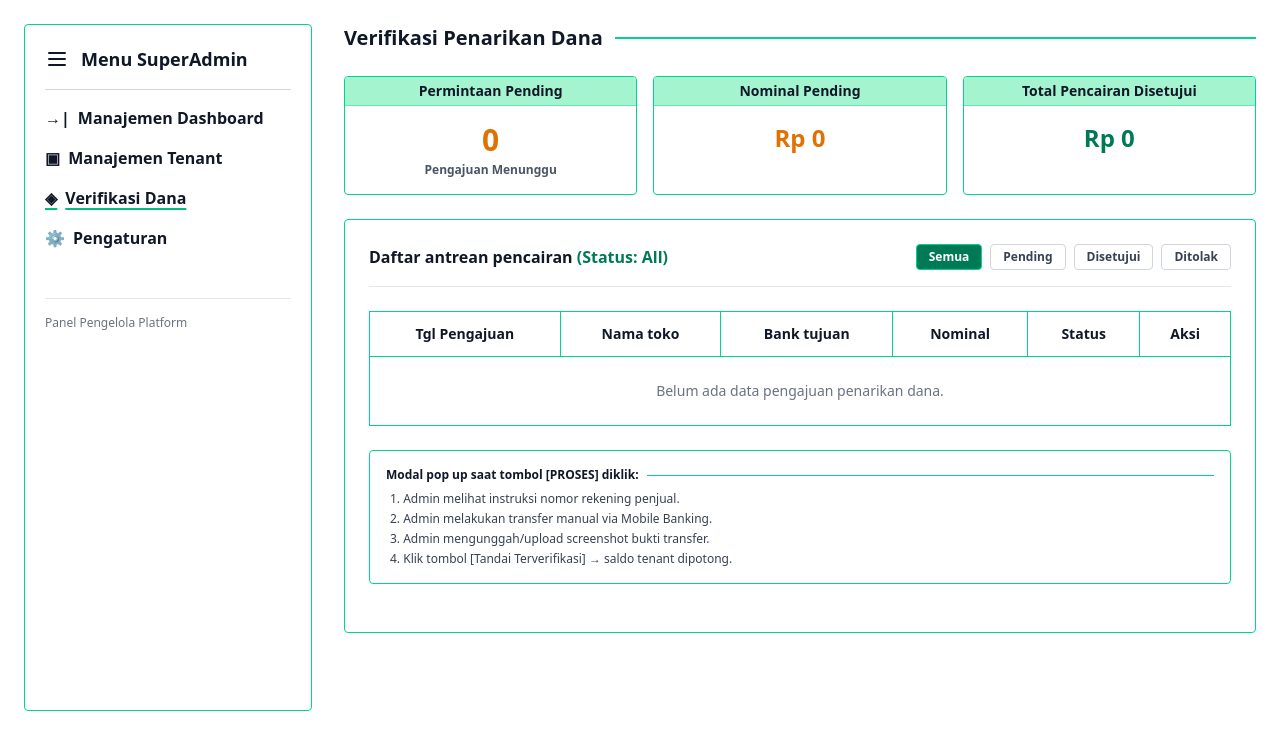
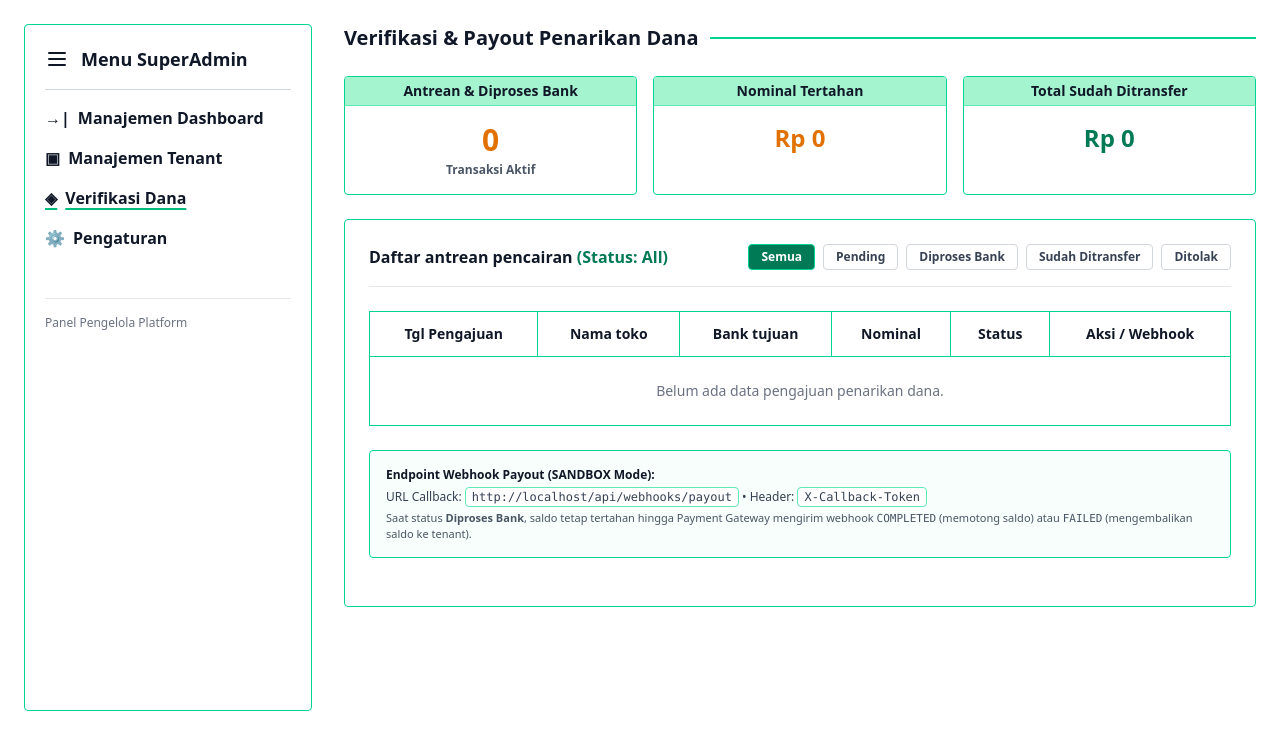
Before and after one commit to fashihunnajib/petmarket, a Laravel app: page /admin/withdrawals in a window 1280 px wide. Shown: the part 89-824 px from the top of the page. Run offline with Laravel 12, Linux system fonts and the light colour scheme; a user stored in the database is signed in; data comes from the database, SQL or seed files in the repository; data that the repository does not hold is empty; style sheets or scripts are compiled from the project's sources; some libraries are stand-ins or nearby versions.

Commit message:
feat: integrasi payout webhook dan manajemen rekening bank tenant

```diff
--- a/app/Modules/Admin/Http/Controllers/WithdrawalController.php
+++ b/app/Modules/Admin/Http/Controllers/WithdrawalController.php
@@ -4,30 +4,31 @@ namespace App\Modules\Admin\Http\Controllers;
 
 use App\Http\Controllers\Controller;
 use App\Models\Withdrawal;
+use App\Modules\Payments\Services\PayoutGatewayService;
 use Illuminate\Http\RedirectResponse;
 use Illuminate\Http\Request;
 use Illuminate\Support\Facades\DB;
 use Illuminate\Support\Facades\Schema;
 use Illuminate\View\View;
+use RuntimeException;
 
 class WithdrawalController extends Controller
 {
-    /**
-     * Menampilkan daftar pengajuan penarikan dana beserta statistik dan filter status.
-     */
     public function index(Request $request): View
     {
-        $currentStatus = $request->input('status', 'all');
+        $currentStatus = is_string($request->input('status')) ? $request->input('status') : 'all';
 
-        // 1. Kalkulasi Statistik Keuangan Ringkasan
-        $totalPending = Withdrawal::where('status', 'pending')->count();
-        $totalPendingAmount = Withdrawal::where('status', 'pending')->sum('amount');
-        $totalApproved = Withdrawal::where('status', 'approved')->sum('amount');
+        $totalPending = Withdrawal::whereIn('status', ['pending', 'processing'])->count();
+        $totalPendingAmount = Withdrawal::whereIn('status', ['pending', 'processing'])->sum('amount');
+        $totalApproved = Withdrawal::whereIn('status', ['approved', 'paid'])->sum('amount');
 
-        // 2. Query Data Penarikan Dana + Filter Tab Status
         $withdrawals = Withdrawal::with(['tenant', 'bankAccount'])
-            ->when(in_array($currentStatus, ['pending', 'approved', 'rejected']), function ($query) use ($currentStatus) {
-                $query->where('status', $currentStatus);
+            ->when(in_array($currentStatus, ['pending', 'processing', 'paid', 'approved', 'rejected'], true), function ($query) use ($currentStatus): void {
+                if ($currentStatus === 'paid') {
+                    $query->whereIn('status', ['paid', 'approved']);
+                } else {
+                    $query->where('status', $currentStatus);
+                }
             })
             ->latest()
             ->paginate(10)
@@ -42,10 +43,7 @@ class WithdrawalController extends Controller
         ));
     }
 
-    /**
-     * Menyetujui pengajuan penarikan dana.
-     */
-    public function approve(Withdrawal $withdrawal): RedirectResponse
+    public function approve(Withdrawal $withdrawal, PayoutGatewayService $payoutService): RedirectResponse
     {
         if ($withdrawal->status !== 'pending') {
             return redirect()
@@ -53,69 +51,54 @@ class WithdrawalController extends Controller
                 ->with('error', 'Pengajuan pencairan dana ini sudah pernah diproses.');
         }
 
-        DB::transaction(function () use ($withdrawal): void {
-            $amount = (int) $withdrawal->amount;
+        $reviewerId = auth()->id();
+        if (! is_numeric($reviewerId)) {
+            return redirect()->back()->with('error', 'Sesi Admin tidak valid.');
+        }
 
-            DB::table('withdrawals')
-                ->where('id', $withdrawal->id)
-                ->update([
-                    'status' => 'approved',
-                    'reviewed_by' => auth()->id(),
-                    'processed_at' => now(),
-                    'active_tenant_lock' => null,
-                    'updated_at' => now(),
-                ]);
-
-            $balance = DB::table('tenant_balances')
-                ->where('tenant_id', $withdrawal->tenant_id)
-                ->lockForUpdate()
-                ->first();
-
-            if ($balance !== null) {
-                $held = is_numeric($balance->held_amount ?? null) ? (int) $balance->held_amount : 0;
-                $available = is_numeric($balance->available_amount ?? null) ? (int) $balance->available_amount : 0;
-
-                if ($held >= $amount) {
-                    DB::table('tenant_balances')
-                        ->where('tenant_id', $withdrawal->tenant_id)
-                        ->update([
-                            'held_amount' => $held - $amount,
-                            'updated_at' => now(),
-                        ]);
-                } elseif ($available >= $amount) {
-                    DB::table('tenant_balances')
-                        ->where('tenant_id', $withdrawal->tenant_id)
-                        ->update([
-                            'available_amount' => $available - $amount,
-                            'updated_at' => now(),
-                        ]);
-                }
-            }
-
-            if (Schema::hasTable('ledger_entries')) {
-                DB::table('ledger_entries')->updateOrInsert(
-                    ['idempotency_key' => 'ledger-debit-'.$withdrawal->id],
-                    [
-                        'tenant_id' => $withdrawal->tenant_id,
-                        'withdrawal_id' => $withdrawal->id,
-                        'type' => 'withdrawal_debit',
-                        'available_delta' => 0,
-                        'held_delta' => -$amount,
-                        'created_at' => now(),
-                        'updated_at' => now(),
-                    ]
-                );
-            }
-        });
+        try {
+            $payoutService->dispatch((int) $withdrawal->id, (int) $reviewerId);
+        } catch (RuntimeException $e) {
+            return redirect()
+                ->back()
+                ->with('error', $e->getMessage());
+        }
 
         return redirect()
             ->back()
-            ->with('status', 'Pengajuan penarikan dana berhasil disetujui.');
+            ->with('status', 'Permintaan pencairan berhasil dikirim ke Payment Gateway (Diproses Bank). Menunggu konfirmasi Webhook.');
     }
 
-    /**
-     * Menolak pengajuan penarikan dana.
-     */
+    public function simulateWebhook(Request $request, Withdrawal $withdrawal, PayoutGatewayService $payoutService): RedirectResponse
+    {
+        if ($withdrawal->status !== 'processing') {
+            return redirect()
+                ->back()
+                ->with('error', 'Simulasi webhook hanya berlaku untuk transaksi berstatus Diproses Bank.');
+        }
+
+        $outcome = strtoupper((string) $request->input('outcome', 'COMPLETED'));
+        $gatewayStatus = $outcome === 'FAILED' ? 'FAILED' : 'COMPLETED';
+
+        $payload = [
+            'event' => 'disbursement.updated',
+            'external_id' => (string) $withdrawal->idempotency_key,
+            'status' => $gatewayStatus,
+            'amount' => (int) $withdrawal->amount,
+            'bank_code' => $withdrawal->bankAccount?->bank_code,
+            'processed_at' => now()->toIso8601String(),
+        ];
+
+        $result = $payoutService->handleWebhook(
+            (string) config('services.payout.webhook_token', ''),
+            $payload
+        );
+
+        return redirect()
+            ->back()
+            ->with('status', 'Webhook diterima ('.$gatewayStatus.'): '.$result['message']);
+    }
+
     public function reject(Withdrawal $withdrawal): RedirectResponse
     {
         if ($withdrawal->status !== 'pending') {
--- a/app/Modules/Admin/routes/admin.php
+++ b/app/Modules/Admin/routes/admin.php
@@ -25,6 +25,7 @@ PortalRoutes::admin(function (): void {
     Route::get('/withdrawals', [WithdrawalController::class, 'index'])->name('withdrawals.index');
     Route::post('/withdrawals/{withdrawal}/approve', [WithdrawalController::class, 'approve'])->name('withdrawals.approve');
     Route::post('/withdrawals/{withdrawal}/reject', [WithdrawalController::class, 'reject'])->name('withdrawals.reject');
+    Route::post('/withdrawals/{withdrawal}/webhook-simulate', [WithdrawalController::class, 'simulateWebhook'])->name('withdrawals.webhook-simulate');
 
     // Rute Pengaturan
     Route::get('/settings', [SettingController::class, 'index'])->name('settings.index');
--- a/bootstrap/app.php
+++ b/bootstrap/app.php
@@ -11,6 +11,7 @@ use Illuminate\Http\Request;
 return Application::configure(basePath: dirname(__DIR__))
     ->withRouting(
         web: __DIR__.'/../routes/web.php',
+        api: __DIR__.'/../routes/api.php',
         commands: __DIR__.'/../routes/console.php',
         channels: __DIR__.'/../routes/channels.php',
         health: '/up',
@@ -22,6 +23,7 @@ return Application::configure(basePath: dirname(__DIR__))
             PortalRoutes::tenant(base_path('routes/tenant.php'));
             PortalRoutes::admin(base_path('routes/admin.php'));
         },
+
     )
     ->withMiddleware(function (Middleware $middleware): void {
         $middleware->alias([
--- a/config/services.php
+++ b/config/services.php
@@ -42,4 +42,11 @@ return [
         'fake_unavailable' => (bool) env('QRIS_FAKE_UNAVAILABLE', false),
     ],
 
+    'payout' => [
+        'driver' => env('PAYOUT_DRIVER', 'sandbox'),
+        'base_url' => env('PAYOUT_BASE_URL', 'https://api.xendit.co'),
+        'secret_key' => env('PAYOUT_SECRET_KEY', ''),
+        'webhook_token' => env('PAYOUT_WEBHOOK_TOKEN', 'petmarket-payout-webhook-secret'),
+    ],
+
 ];
--- a/resources/views/admin/withdrawals/index.blade.php
+++ b/resources/views/admin/withdrawals/index.blade.php
@@ -1,12 +1,10 @@
 <x-layouts.admin title="Verifikasi Dana">
     <div class="space-y-6">
-        <!-- Header Judul dengan Garis Hijau -->
         <div class="flex items-center gap-3">
-            <h2 class="text-xl font-bold text-gray-900 whitespace-nowrap">Verifikasi Penarikan Dana</h2>
+            <h2 class="text-xl font-bold text-gray-900 whitespace-nowrap">Verifikasi & Payout Penarikan Dana</h2>
             <div class="h-[2px] w-full bg-emerald-400"></div>
         </div>
 
-        <!-- Alert Flash Message -->
         @if (session('status'))
             <div class="rounded-sm border border-emerald-400 bg-emerald-50 p-4 text-sm font-medium text-emerald-800">
                 {{ session('status') }}
@@ -19,21 +17,20 @@
             </div>
         @endif
 
-        <!-- Kartu Summary Financial Status -->
         <div class="grid gap-4 sm:grid-cols-3">
             <div class="overflow-hidden rounded-sm border border-emerald-400 bg-white text-center">
                 <div class="border-b border-emerald-300 bg-emerald-200 py-1 text-sm font-semibold text-gray-900">
-                    Permintaan Pending
+                    Antrean & Diproses Bank
                 </div>
                 <div class="p-4">
                     <div class="text-3xl font-black text-amber-600">{{ $totalPending }}</div>
-                    <div class="mt-1 text-xs font-semibold text-gray-600">Pengajuan Menunggu</div>
+                    <div class="mt-1 text-xs font-semibold text-gray-600">Transaksi Aktif</div>
                 </div>
             </div>
 
             <div class="overflow-hidden rounded-sm border border-emerald-400 bg-white text-center">
                 <div class="border-b border-emerald-300 bg-emerald-200 py-1 text-sm font-semibold text-gray-900">
-                    Nominal Pending
+                    Nominal Tertahan
                 </div>
                 <div class="p-4">
                     <div class="text-2xl font-black text-amber-600">
@@ -44,7 +41,7 @@
 
             <div class="overflow-hidden rounded-sm border border-emerald-400 bg-white text-center">
                 <div class="border-b border-emerald-300 bg-emerald-200 py-1 text-sm font-semibold text-gray-900">
-                    Total Pencairan Disetujui
+                    Total Sudah Ditransfer
                 </div>
                 <div class="p-4">
                     <div class="text-2xl font-black text-emerald-700">
@@ -54,15 +51,12 @@
             </div>
         </div>
 
-        <!-- Box Utama Tabel & Filter -->
         <div class="rounded-sm border border-emerald-400 bg-white p-6 space-y-6">
-            <!-- Filter Status & Subheader -->
             <div class="flex flex-col gap-3 sm:flex-row sm:items-center sm:justify-between border-b border-gray-200 pb-4">
                 <h3 class="text-base font-bold text-gray-900">
                     Daftar antrean pencairan <span class="text-emerald-700">(Status: {{ ucfirst($currentStatus) }})</span>
                 </h3>
 
-                <!-- Tab Filter Status -->
                 <div class="flex flex-wrap items-center gap-2">
                     <a href="{{ route('admin.withdrawals.index', ['status' => 'all']) }}"
                        class="rounded-sm border px-3 py-1 text-xs font-bold transition {{ $currentStatus === 'all' ? 'border-emerald-400 bg-emerald-700 text-white' : 'border-gray-300 bg-white text-gray-700 hover:bg-gray-100' }}">
@@ -72,9 +66,13 @@
                        class="rounded-sm border px-3 py-1 text-xs font-bold transition {{ $currentStatus === 'pending' ? 'border-amber-400 bg-amber-500 text-white' : 'border-gray-300 bg-white text-gray-700 hover:bg-gray-100' }}">
                         Pending
                     </a>
-                    <a href="{{ route('admin.withdrawals.index', ['status' => 'approved']) }}"
-                       class="rounded-sm border px-3 py-1 text-xs font-bold transition {{ $currentStatus === 'approved' ? 'border-emerald-400 bg-emerald-600 text-white' : 'border-gray-300 bg-white text-gray-700 hover:bg-gray-100' }}">
-                        Disetujui
+                    <a href="{{ route('admin.withdrawals.index', ['status' => 'processing']) }}"
+                       class="rounded-sm border px-3 py-1 text-xs font-bold transition {{ $currentStatus === 'processing' ? 'border-blue-400 bg-blue-600 text-white' : 'border-gray-300 bg-white text-gray-700 hover:bg-gray-100' }}">
+                        Diproses Bank
+                    </a>
+                    <a href="{{ route('admin.withdrawals.index', ['status' => 'paid']) }}"
+                       class="rounded-sm border px-3 py-1 text-xs font-bold transition {{ $currentStatus === 'paid' ? 'border-emerald-400 bg-emerald-600 text-white' : 'border-gray-300 bg-white text-gray-700 hover:bg-gray-100' }}">
+                        Sudah Ditransfer
                     </a>
                     <a href="{{ route('admin.withdrawals.index', ['status' => 'rejected']) }}"
                        class="rounded-sm border px-3 py-1 text-xs font-bold transition {{ $currentStatus === 'rejected' ? 'border-red-400 bg-red-600 text-white' : 'border-gray-300 bg-white text-gray-700 hover:bg-gray-100' }}">
@@ -83,7 +81,6 @@
                 </div>
             </div>
 
-            <!-- Tabel Antrean Pencairan -->
             <div class="overflow-x-auto">
                 <table class="w-full border-collapse border border-emerald-400 text-center text-sm">
                     <thead>
@@ -93,7 +90,7 @@
                             <th class="border-r border-emerald-400 px-4 py-3">Bank tujuan</th>
                             <th class="border-r border-emerald-400 px-4 py-3">Nominal</th>
                             <th class="border-r border-emerald-400 px-4 py-3">Status</th>
-                            <th class="px-4 py-3">Aksi</th>
+                            <th class="px-4 py-3">Aksi / Webhook</th>
                         </tr>
                     </thead>
                     <tbody class="divide-y divide-emerald-400 text-gray-900">
@@ -126,9 +123,13 @@
                                         <span class="rounded-full bg-amber-100 px-2.5 py-0.5 text-xs font-bold text-amber-800 border border-amber-300">
                                             Pending
                                         </span>
-                                    @elseif ($item->status === 'approved')
+                                    @elseif ($item->status === 'processing')
+                                        <span class="rounded-full bg-blue-100 px-2.5 py-0.5 text-xs font-bold text-blue-800 border border-blue-300">
+                                            Diproses Bank
+                                        </span>
+                                    @elseif (in_array($item->status, ['paid', 'approved'], true))
                                         <span class="rounded-full bg-emerald-100 px-2.5 py-0.5 text-xs font-bold text-emerald-800 border border-emerald-300">
-                                            Disetujui
+                                            Sudah Ditransfer
                                         </span>
                                     @else
                                         <span class="rounded-full bg-red-100 px-2.5 py-0.5 text-xs font-bold text-red-800 border border-red-300">
@@ -139,21 +140,41 @@
                                 <td class="px-4 py-3">
                                     @if ($item->status === 'pending')
                                         <div class="flex items-center justify-center gap-2">
-                                            <!-- Tombol Setujui / Proses -->
-                                            <form action="{{ route('admin.withdrawals.approve', $item) }}" method="POST" onsubmit="return confirm('Setujui pencairan dana sebesar Rp {{ number_format($item->amount, 0, ',', '.') }}?');" class="inline">
+                                            <form action="{{ route('admin.withdrawals.approve', $item) }}" method="POST" onsubmit="return confirm('Kirim perintah transfer Rp {{ number_format($item->amount, 0, ',', '.') }} ke Payment Gateway?');" class="inline">
                                                 @csrf
                                                 <button type="submit" class="rounded-sm border border-emerald-400 bg-emerald-100 px-3 py-1 text-xs font-bold text-gray-900 transition hover:bg-emerald-200">
-                                                    Proses
+                                                    Kirim ke Gateway
                                                 </button>
                                             </form>
 
-                                            <!-- Tombol Tolak -->
                                             <form action="{{ route('admin.withdrawals.reject', $item) }}" method="POST" onsubmit="return confirm('Tolak pengajuan pencairan dana ini? Saldo akan dikembalikan ke tenant.');" class="inline">
                                                 @csrf
                                                 <button type="submit" class="rounded-sm border border-red-300 bg-red-50 px-2.5 py-1 text-xs font-bold text-red-600 transition hover:bg-red-100">
                                                     Tolak
                                                 </button>
                                             </form>
+                                        </div>
+                                    @elseif ($item->status === 'processing')
+                                        <div class="space-y-1.5">
+                                            <span class="block text-[11px] font-semibold text-blue-700">Menunggu Webhook Gateway...</span>
+                                            @if (config('services.payout.driver') === 'sandbox')
+                                                <div class="flex items-center justify-center gap-1.5">
+                                                    <form action="{{ route('admin.withdrawals.webhook-simulate', $item) }}" method="POST" class="inline">
+                                                        @csrf
+                                                        <input type="hidden" name="outcome" value="COMPLETED">
+                                                        <button type="submit" class="rounded-sm border border-emerald-400 bg-emerald-600 px-2 py-0.5 text-[11px] font-bold text-white hover:bg-emerald-700">
+                                                            Webhook Sukses
+                                                        </button>
+                                                    </form>
+                                                    <form action="{{ route('admin.withdrawals.webhook-simulate', $item) }}" method="POST" class="inline">
+                                                        @csrf
+                                                        <input type="hidden" name="outcome" value="FAILED">
+                                                        <button type="submit" class="rounded-sm border border-red-400 bg-red-600 px-2 py-0.5 text-[11px] font-bold text-white hover:bg-red-700">
+                                                            Webhook Gagal
+                                                        </button>
+                                                    </form>
+                                                </div>
+                                            @endif
                                         </div>
                                     @else
                                         <span class="text-xs text-gray-500 font-medium">Selesai Diproses</span>
@@ -171,18 +192,17 @@
                 </table>
             </div>
 
-            <!-- Catatan Prosedur Modal Pop-up -->
-            <div class="rounded-sm border border-emerald-400 bg-white p-4 space-y-2 text-xs text-gray-800 font-medium">
-                <div class="flex items-center gap-2 font-bold text-gray-900">
-                    <span>Modal pop up saat tombol [PROSES] diklik:</span>
-                    <div class="h-[1px] flex-1 bg-emerald-400"></div>
+            <div class="rounded-sm border border-emerald-400 bg-emerald-50/40 p-4 space-y-1.5 text-xs text-gray-800">
+                <div class="font-bold text-gray-900">
+                    Endpoint Webhook Payout ({{ strtoupper((string) config('services.payout.driver')) }} Mode):
                 </div>
-                <ol class="list-decimal list-inside space-y-1 text-gray-700 pl-1">
-                    <li>Admin melihat instruksi nomor rekening penjual.</li>
-                    <li>Admin melakukan transfer manual via Mobile Banking.</li>
-                    <li>Admin mengunggah/upload screenshot bukti transfer.</li>
-                    <li>Klik tombol [Tandai Terverifikasi] &rarr; saldo tenant dipotong.</li>
-                </ol>
+                <p class="text-gray-700">
+                    URL Callback: <code class="px-1.5 py-0.5 bg-white border border-emerald-300 rounded font-mono">{{ url('/api/webhooks/payout') }}</code>
+                    &bull; Header: <code class="px-1.5 py-0.5 bg-white border border-emerald-300 rounded font-mono">X-Callback-Token</code>
+                </p>
+                <p class="text-[11px] text-gray-600">
+                    Saat status <strong>Diproses Bank</strong>, saldo tetap tertahan hingga Payment Gateway mengirim webhook <code>COMPLETED</code> (memotong saldo) atau <code>FAILED</code> (mengembalikan saldo ke tenant).
+                </p>
             </div>
 
             <div class="mt-4">
--- /dev/null
+++ b/routes/api.php
@@ -0,0 +1,7 @@
+<?php
+
+use App\Http\Controllers\Api\PayoutWebhookController;
+use Illuminate\Support\Facades\Route;
+
+Route::post('/webhooks/payout', [PayoutWebhookController::class, 'handle'])
+    ->name('api.webhooks.payout');
--- a/routes/tenant.php
+++ b/routes/tenant.php
@@ -43,3 +43,7 @@ Route::get('/balance', [WithdrawalController::class, 'balance'])->name('balance.
 Route::get('/withdrawals', [WithdrawalController::class, 'index'])->name('withdrawals.index');
 Route::post('/withdrawals', [WithdrawalController::class, 'store'])->name('withdrawals.store');
 Route::post('/bank-accounts', [WithdrawalController::class, 'storeBankAccount'])->name('bank-accounts.store');
+Route::patch('/bank-accounts/{bankAccount}/primary', [WithdrawalController::class, 'setPrimaryBankAccount'])
+    ->name('bank-accounts.primary');
+Route::delete('/bank-accounts/{bankAccount}', [WithdrawalController::class, 'destroyBankAccount'])
+    ->name('bank-accounts.destroy');
```
Also changed, not shown: app/Http/Controllers/Api/PayoutWebhookController.php (added, +33 -0 lines), app/Http/Controllers/Tenant/WithdrawalController.php (+133 -5 lines), app/Modules/Payments/Services/PayoutGatewayService.php (added, +241 -0 lines), resources/views/tenant/withdrawals/index.blade.php (+22 -1 lines).
